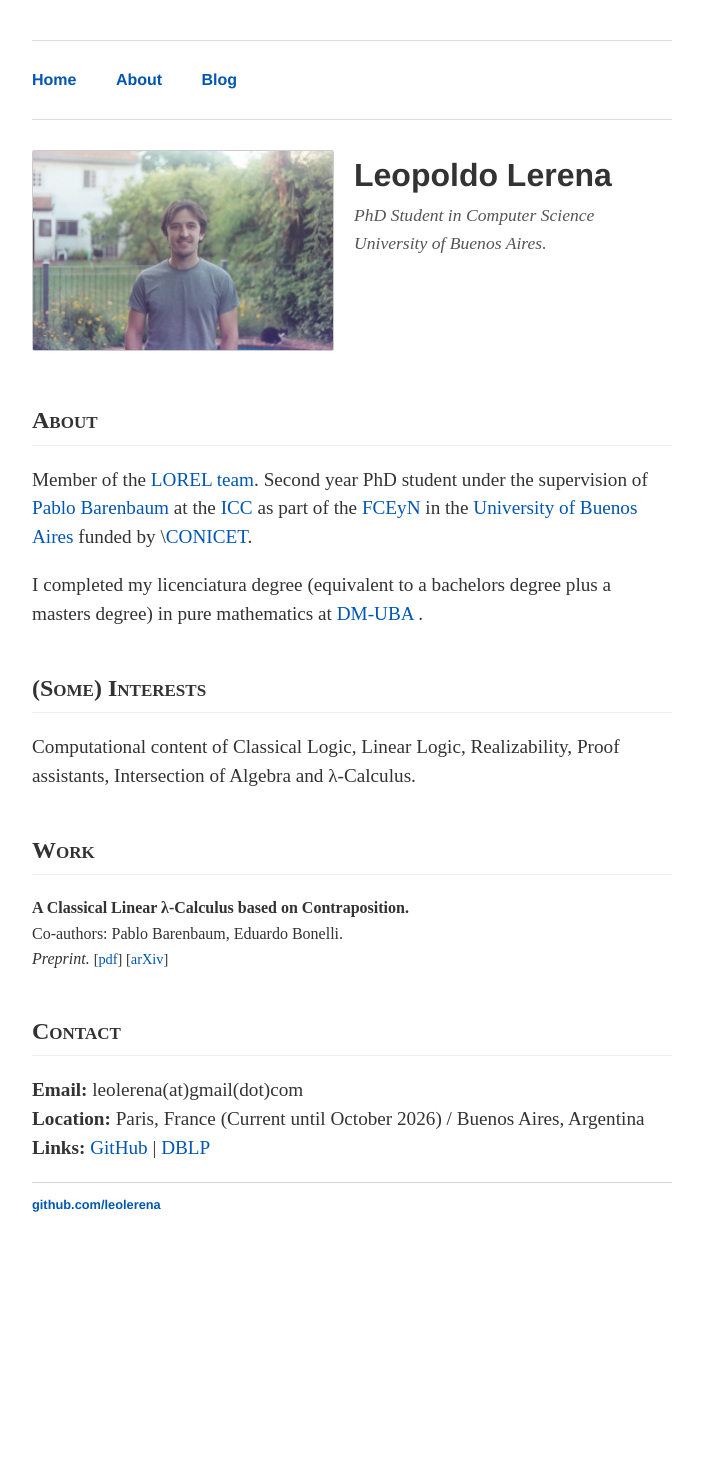
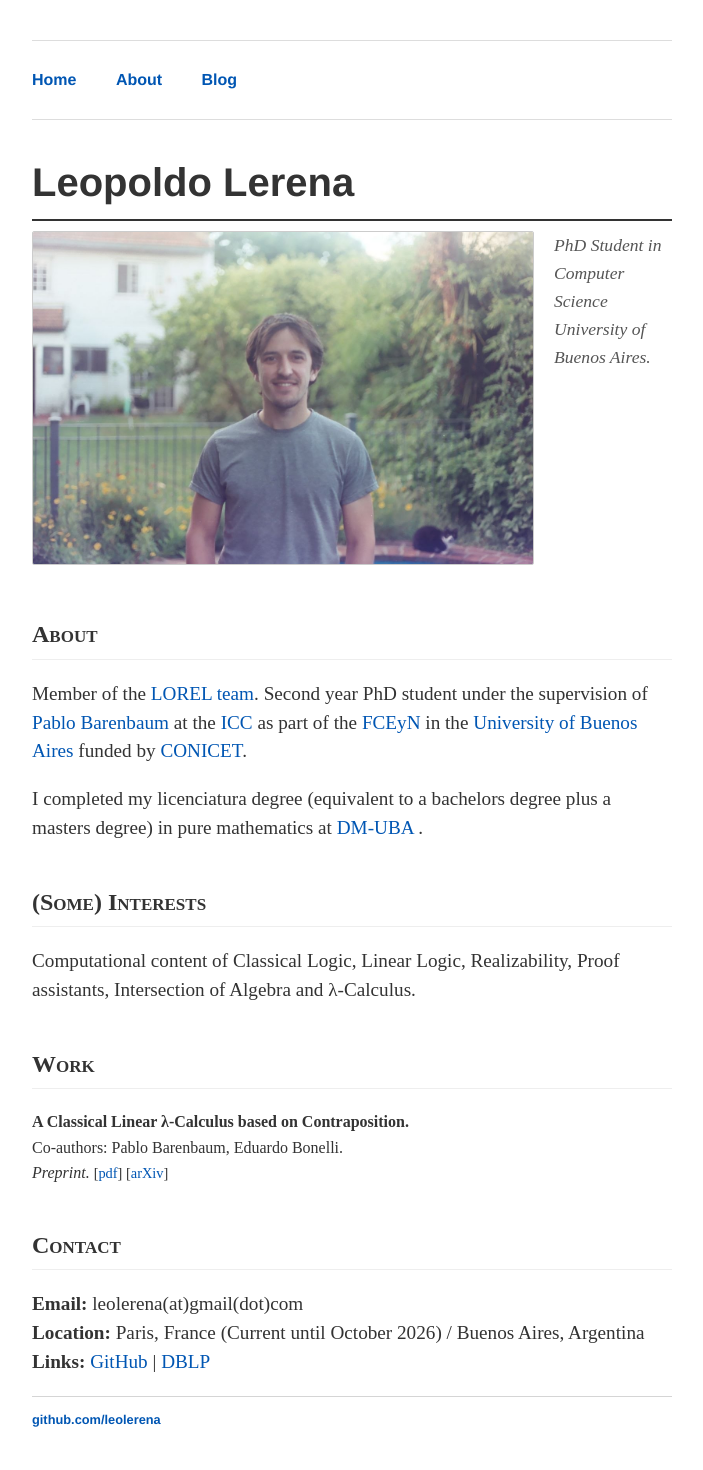
Before and after one commit to leolerena/leolerena.github.io, a Jekyll site: the page built from index.html, in a window 1280 px wide. Shown: the whole page, without its empty margins (288-991 px from the left). Built offline with Jekyll 4.4.1, drawn with Linux system fonts in a browser that asks for light colours; before the commit the page ends 1256 px from its top, so only the background shows below that.

Commit message:
arreglos

```diff
--- a/index.html
+++ b/index.html
@@ -11,6 +11,12 @@ title: Leopoldo Lerena
     <title>Leopoldo Lerena</title>
     <style>
         /* Minimalist Academic Styling */
+		.site-title {
+			font-size: 2.5rem;
+			margin-bottom: 10px;
+			border-bottom: 2px solid #333; /* Line under your name */
+			padding-bottom: 5px;
+		}
         body {
             font-family: "Times New Roman", Times, serif;
             line-height: 1.6;
@@ -23,7 +29,7 @@ title: Leopoldo Lerena
 
         .profile-pic {
 			float: left;            /* This is the key to the 'side-by-side' look */
-			width: 300px;           /* Compact size */
+			width: 500px;           /* Compact size */
 			height: auto;
 			margin-right: 20px;     /* Space between image and text */
 			margin-bottom: 10px;    /* Prevents text below from touching the image */
@@ -116,10 +122,10 @@ title: Leopoldo Lerena
 <body>
 
     <header>
+		<h1 class="site-title">Leopoldo Lerena</h1>
         <div class="header-wrapper">
         <img src="Foto-SanIsidro-Cucuy.jpeg" alt="Your Name" class="profile-pic">
         <div class="header-text">
-            <h1>Leopoldo Lerena</h1>
             <div class="subtitle">
                 PhD Student in Computer Science <br>
                 University of Buenos Aires.
@@ -133,7 +139,7 @@ title: Leopoldo Lerena
         <p>
             <p>
 				Member of the <a href="https://lorel-team.github.io">LOREL team</a>.
-				Second year PhD student under the supervision of <a href="https://foones.github.io">Pablo Barenbaum</a> at the <a href="https://icc.fcen.uba.ar">ICC</a> as part of the <a href="https://exactas.uba.ar">FCEyN</a> in the <a href="https://www.uba.ar"> University of Buenos Aires </a> funded by \<a href="https://www.conicet.gov.ar">CONICET</a>.
+				Second year PhD student under the supervision of <a href="https://foones.github.io">Pablo Barenbaum</a> at the <a href="https://icc.fcen.uba.ar">ICC</a> as part of the <a href="https://exactas.uba.ar">FCEyN</a> in the <a href="https://www.uba.ar"> University of Buenos Aires </a> funded by <a href="https://www.conicet.gov.ar">CONICET</a>.
 
 			<p>
 				I completed my licenciatura degree (equivalent to a bachelors degree plus a masters degree) in pure mathematics at <a href="https://web.dm.uba.ar"> DM-UBA </a>.
```
